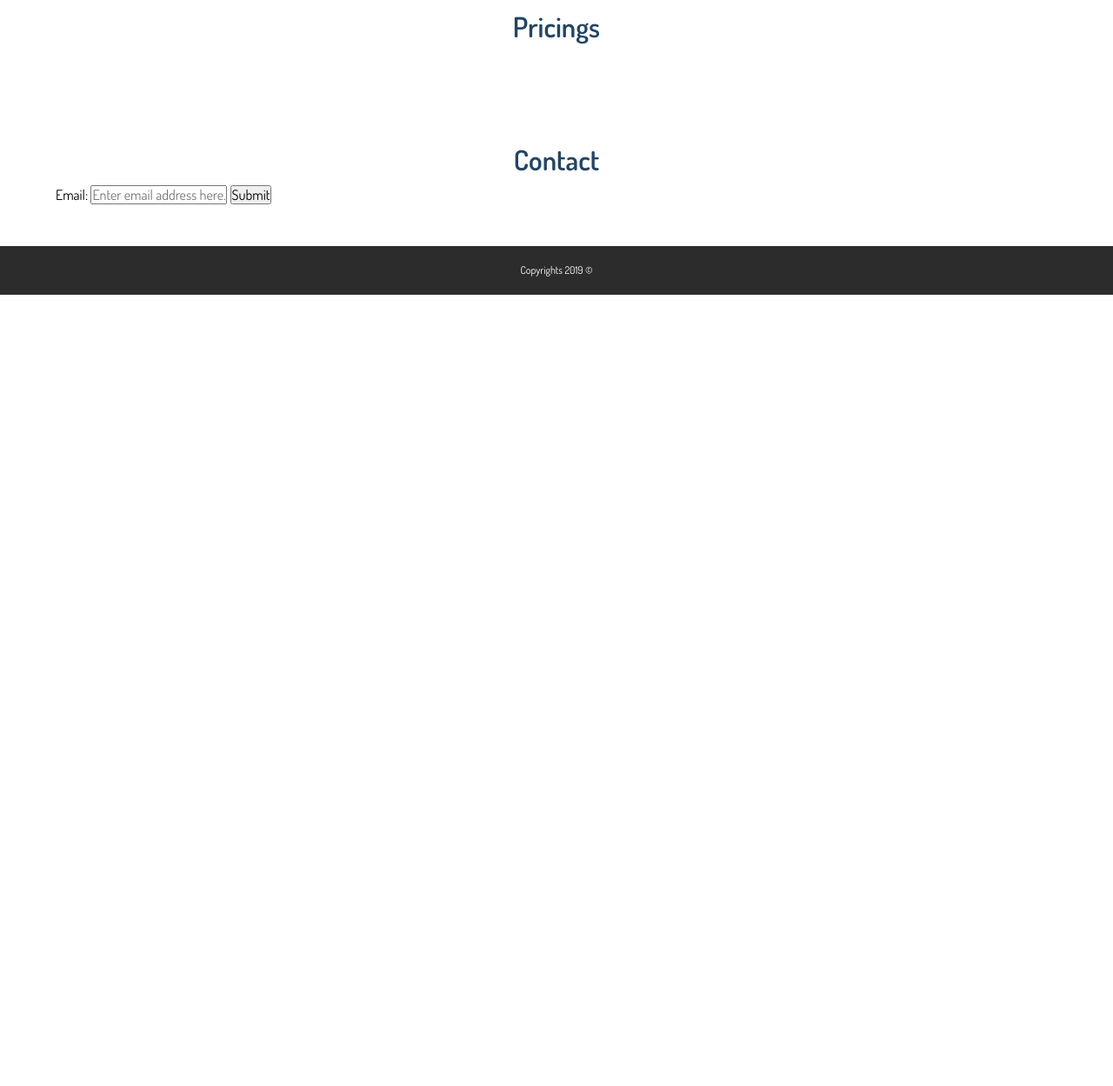
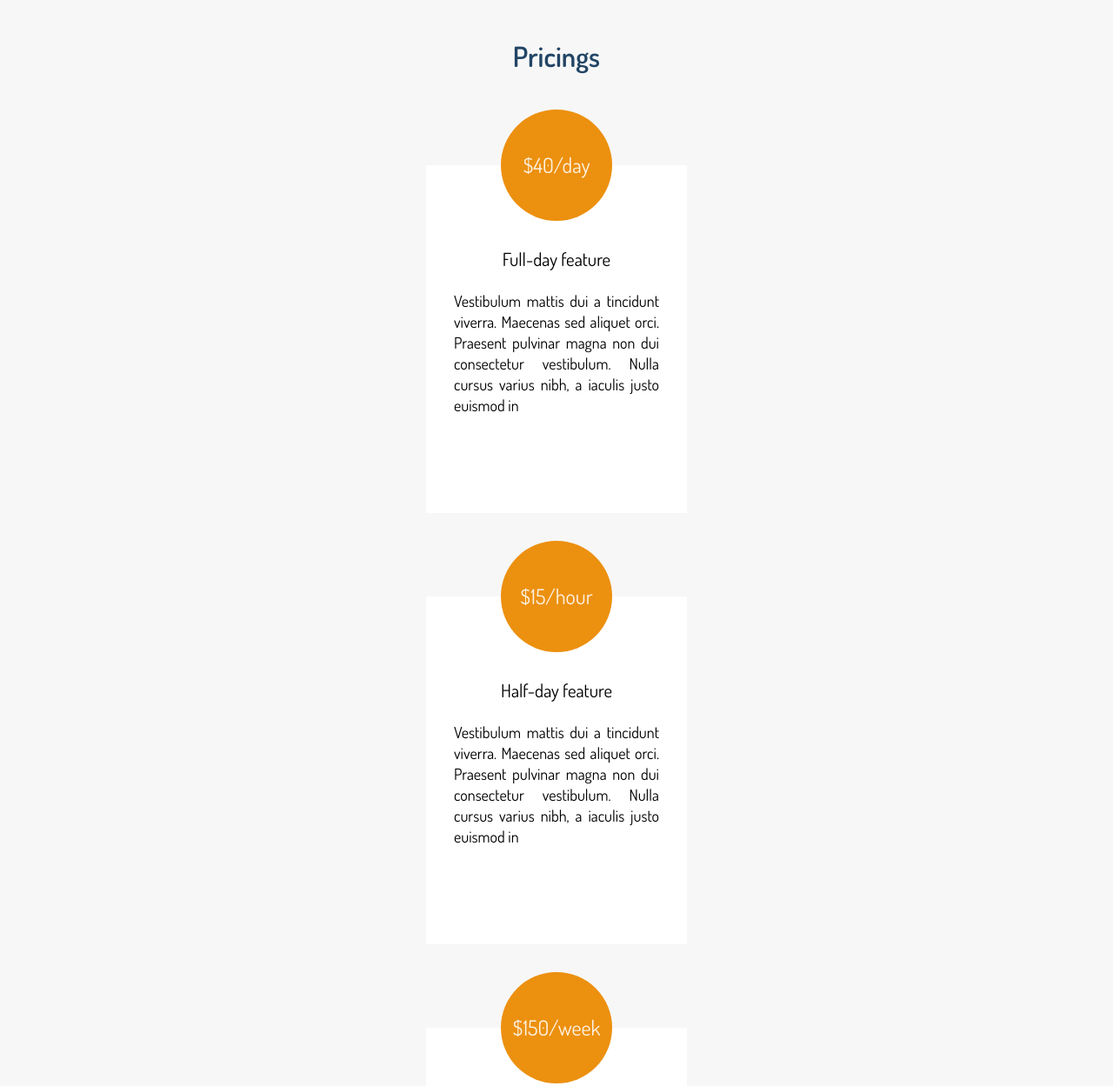
Before and after one commit to Kerri-AnnBates/product-landing-page, a website: page app/index.html in a window 1280 px wide. Shown: the part 1264-2513 px from the top of the page at 87% size. Before the commit the page ends 1603 px from the top, so only its background shows below. Drawn offline with Linux system fonts and the light colour scheme.

Commit message:
added prices section, styled pricing seciton as well

```diff
--- a/app/index.html
+++ b/app/index.html
@@ -32,7 +32,7 @@
       <div class="container">
         <div class="main-hero-container">
           <h1>Ragga Soccer Camp</h1>
-          <p class="subtitle-m">Take summer by the scruff of the neck and improve your skills.</p>
+          <p class="subtitle">Take summer by the scruff of the neck and improve your skills.</p>
         </div>
       </div>
     </div>
@@ -58,15 +58,44 @@
     <section id="video-sec">
       <div class="container">
         <h2 class="headline__title headline__title-m headline__title-ctr">Videos</h2>
-        <p class="subtitle-m">Drill of the week:</p>
+        <p class="subtitle_sm subtitle subtitle_ctr">Drill of the week:</p>
         <div class="vid-container">
           <iframe id="video" width="100%" height="315" src="https://www.youtube.com/embed/8C1P1AlKvkE" frameborder="0" allow="accelerometer; autoplay; encrypted-media; gyroscope; picture-in-picture" allowfullscreen></iframe>
         </div>
       </div>
     </section>
-    <section id="pricing">
+    <section id="pricing" class="background_1">
       <div class="container">
         <h2 class="headline__title headline__title-m headline__title-ctr">Pricings</h2>
+        <div class="price-container">
+          <div class="price-box">
+            <div class="price">
+              <p class="price-amt">$40/day</p>
+            </div>
+            <div class="price-desc">
+              <p class="subtitle_sm subtitle_ctr subtitle">Full-day feature</p>
+              <p>Vestibulum mattis dui a tincidunt viverra. Maecenas sed aliquet orci. Praesent pulvinar magna non dui consectetur vestibulum. Nulla cursus varius nibh, a iaculis justo euismod in</p>
+            </div>
+          </div>
+          <div class="price-box">
+            <div class="price">
+              <p class="price-amt">$15/hour</p>
+            </div>
+            <div class="price-desc">
+              <p class="subtitle_sm subtitle_ctr subtitle">Half-day feature</p>
+              <p>Vestibulum mattis dui a tincidunt viverra. Maecenas sed aliquet orci. Praesent pulvinar magna non dui consectetur vestibulum. Nulla cursus varius nibh, a iaculis justo euismod in</p>
+            </div>
+          </div>
+          <div class="price-box">
+            <div class="price">
+              <p class="price-amt">$150/week</p>
+            </div>
+            <div class="price-desc">
+              <p class="subtitle_sm subtitle_ctr subtitle">Full-week feature</p>
+              <p>Vestibulum mattis dui a tincidunt viverra. Maecenas sed aliquet orci. Praesent pulvinar magna non dui consectetur vestibulum. Nulla cursus varius nibh, a iaculis justo euismod in</p>
+            </div>
+          </div>
+        </div>
       </div>
     </section>
     <section id="contact">
@@ -74,7 +103,7 @@
         <h2 class="headline__title headline__title-m headline__title-ctr">Contact</h2>
         <div class="form-container">
           <form class="" id="form" action="https://www.freecodecamp.com/email-submit" method="post">
-            <label for="email">Email: <input type="email" name="email" id="email" placeholder="Enter email address here..."></label>
+            <label for="email">Email: <input type="email" name="email" id="email" placeholder="Enter email here..."></label>
             <input type="submit" id="submit" value="Submit">
           </form>
         </div>
--- a/app/scss/modules/_base.scss
+++ b/app/scss/modules/_base.scss
@@ -8,7 +8,7 @@ BASE
 }
 
 body {
-  font-size: 16px;
+  font-size: 18px;
   font-family: 'Dosis', sans-serif;
   padding-top: 84px;
 }
@@ -20,6 +20,7 @@ h1,h2,h3,h4,h5,h6 {
 
 p {
   line-height: 1.5rem;
+  font-size: 1.125rem;
 }
 
 a {
@@ -48,3 +49,16 @@ a {
     font-size: 2rem;
   }
 }
+
+.subtitle {
+  font-size: 1.5rem;
+  margin-bottom: 1.5rem;
+
+  &.subtitle_sm {
+    font-size: 1.3rem;
+  }
+
+  &.subtitle_ctr {
+    text-align: center;
+  }
+}
--- a/app/scss/modules/_main-hero.scss
+++ b/app/scss/modules/_main-hero.scss
@@ -3,7 +3,7 @@ MAIN HERO SECTION
 **************************/
 
 .main-hero {
-  background: url('../images/field-desktop.jpg');
+  background: $mainBlue url('../images/field-desktop.jpg');
   // background: url('https://images.unsplash.com/photo-1495143881214-47a7d7f2e7fa?ixlib=rb-1.2.1&ixid=eyJhcHBfaWQiOjEyMDd9&auto=format&fit=crop&w=1050&q=80');
   background-repeat: no-repeat;
   background-size: cover;
--- a/app/scss/modules/_section.scss
+++ b/app/scss/modules/_section.scss
@@ -3,6 +3,10 @@ GENERAL SECTIONS
 **************************/
 section {
   padding: 3rem 0;
+
+  &.background_1 {
+    background: $sectionBackground;
+  }
 }
 
 .card-container {
@@ -20,3 +24,45 @@ section {
   max-width: 500px;
   width: 100%;
 }
+
+.price-container {
+  margin-top: 6rem;
+
+  .price-box {
+    background: #fff;
+    max-width: 300px;
+    min-height: 400px;
+    width: 100%;
+    margin: auto;
+    margin-top: 6rem;
+    padding: 1rem 2rem;
+    position: relative;
+  }
+
+  .price {
+    text-align: center;
+    width: 4rem;
+    height: 4rem;
+    background: $pirceBox;
+    border-radius: 50%;
+    padding: 4rem;
+    margin: auto;
+    position: absolute;
+    left: 50%;
+    top: -4rem;
+    transform: translateX(-50%);
+  }
+
+  .price-amt {
+    color: lighten($pirceBox, 45%);
+    font-size: 1.5rem;
+    transform: translate(-50%, -50%);
+    left: 50%;
+    position: absolute;
+  }
+
+  .price-desc {
+    text-align: justify;
+    margin-top: 5rem;
+  }
+}
--- a/app/scss/modules/_variables.scss
+++ b/app/scss/modules/_variables.scss
@@ -1,3 +1,5 @@
 $mainBlue: #081526;
 $secondaryBlue: #CCDFED;
 $headingsBlue: #224565;
+$sectionBackground: #f7f7f7;
+$pirceBox: #EC900F;
```
Also changed, not shown: app/css/styles.css.
